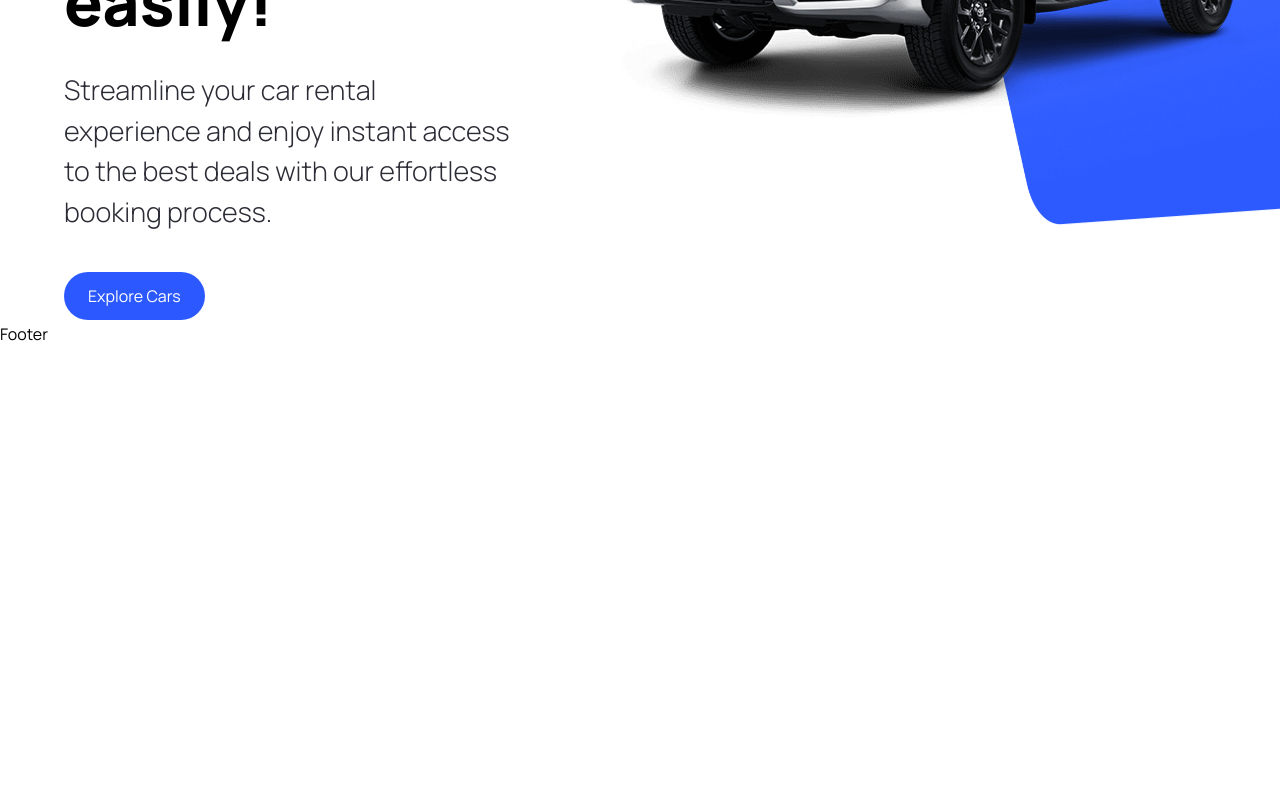
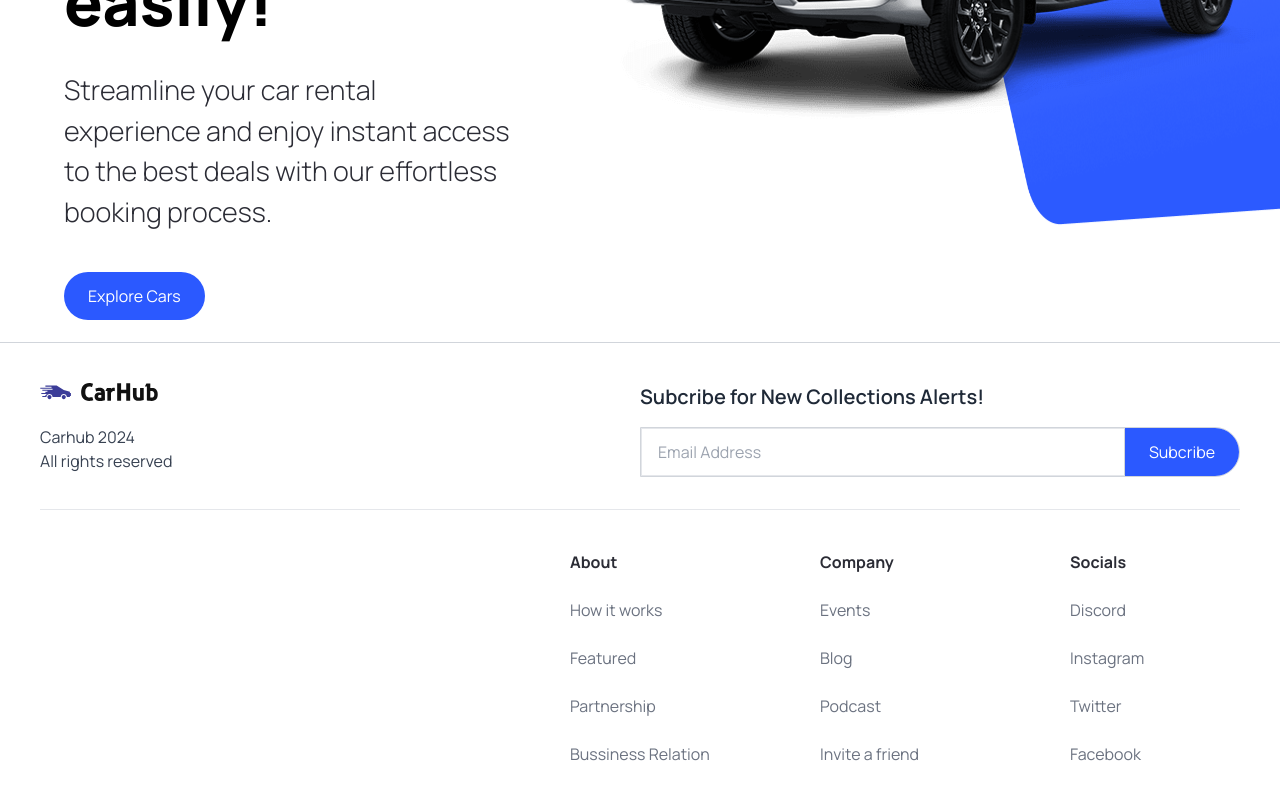
Before and after one commit to presh-codlin/car-hub, a Next.js app: page / in a window 1280 px wide. Shown: the part 478-1278 px from the top of the page. Before the commit the page ends 824 px from the top, so only its background shows below. Built offline with nearby package versions, Linux system fonts and the light colour scheme.

Commit message:
completed the footer section

```diff
--- a/components/features/Footer.tsx
+++ b/components/features/Footer.tsx
@@ -1,8 +1,47 @@
 import React from 'react'
+import Image from 'next/image';
+import Link from 'next/link';
+import Button from './Button';
+import { footerLinks } from '@/constants';
 
 function Footer() {
   return (
-    <div>Footer</div>
+    <footer className='flex flex-col text-black-100 mt-5 border-t border-gray-300 items-center'>
+        <div className='flex max-md:flex-col flex-wrap justify-between items-center gap-10 sm:px-16 lg:px-10 px-6 py-10 w-full lg:max-w-[1024px] xl:max-w-[10280px] laptop:max-w-[1440px]'>
+            <div className='w-full flex flex-wrap justify-between items-cneter gap-6 border-b border-gray-200 pb-8'>
+                <div className='flex flex-col justify-start items-start gap-6'>
+                    <Image src="/logo.svg" alt="logo" width={118} height={18} className='object-contain'/>
+                    <p className='text-base text-gray-700'>Carhub 2024<br/> All rights reserved </p>
+                </div>
+                <div className='flex w-1/2 flex-col justify-center items-start gap-4'>
+                    <label className='text-gray-800 font-semibold text-xl'>Subcribe for New Collections Alerts!</label>
+                    <div className='w-[100%] flex h-[50px] rounded-tr-full rounded-br-full items-center border border-gray-300'>
+                        <input type="Email" placeholder='Email Address' className='w-[100%] pl-4 h-full border border-r-gray-300'/>
+                        <Button
+                          btnType='submit'
+                          title="Subcribe"
+                          containerStyles="bg-primary-blue text-white rounded-tr-full rounded-br-full"
+                        />
+                    </div>
+                </div>
+            </div>
+            <div className='footer__links'>
+                {footerLinks.map((link)=> (
+                    <div key={link.title} className='footer__link'>
+                        <h3 className='font-bold'>{link.title}</h3>
+                        {link.links.map((item, index)=>(
+                            <Link key={index}
+                              href={item.url}
+                              className='text-gray-500'
+                            >
+                                {item.title}
+                            </Link>
+                        ))}
+                    </div>
+                ))}
+            </div>
+        </div>
+    </footer>
   )
 }
 
--- a/components/features/NavBar.tsx
+++ b/components/features/NavBar.tsx
@@ -1,4 +1,3 @@
-"use client";
 import React from 'react';
 import Button from './Button';
 import Image from 'next/image';
--- /dev/null
+++ b/constants/index.ts
@@ -0,0 +1,101 @@
+export const manufacturers = [
+    "Acura",
+    "Alfa Romeo",
+    "Aston Martin",
+    "Audi",
+    "Bentley",
+    "BMW",
+    "Buick",
+    "Cadillac",
+    "Chevrolet",
+    "Chrysler",
+    "Citroen",
+    "Dodge",
+    "Ferrari",
+    "Fiat",
+    "Ford",
+    "GMC",
+    "Honda",
+    "Hyundai",
+    "Infiniti",
+    "Jaguar",
+    "Jeep",
+    "Kia",
+    "Lamborghini",
+    "Land Rover",
+    "Lexus",
+    "Lincoln",
+    "Maserati",
+    "Mazda",
+    "McLaren",
+    "Mercedes-Benz",
+    "MINI",
+    "Mitsubishi",
+    "Nissan",
+    "Porsche",
+    "Ram",
+    "Rolls-Royce",
+    "Subaru",
+    "Tesla",
+    "Toyota",
+    "Volkswagen",
+    "Volvo",
+  ];
+
+  export const yearsOfProduction = [
+    { title: "Year", value: "" },
+    { title: "2015", value: "2015" },
+    { title: "2016", value: "2016" },
+    { title: "2017", value: "2017" },
+    { title: "2018", value: "2018" },
+    { title: "2019", value: "2019" },
+    { title: "2020", value: "2020" },
+    { title: "2021", value: "2021" },
+    { title: "2022", value: "2022" },
+    { title: "2023", value: "2023" },
+  ];
+
+  export const fuels = [
+    {
+      title: "Fuel",
+      value: "",
+    },
+    {
+      title: "Gas",
+      value: "Gas",
+    },
+    {
+      title: "Electricity",
+      value: "Electricity",
+    },
+  ];
+
+  export const footerLinks = [
+    {
+      title: "About",
+      links: [
+        { title: "How it works", url: "/" },
+        { title: "Featured", url: "/" },
+        { title: "Partnership", url: "/" },
+        { title: "Bussiness Relation", url: "/" },
+      ],
+    },
+    {
+      title: "Company",
+      links: [
+        { title: "Events", url: "/" },
+        { title: "Blog", url: "/" },
+        { title: "Podcast", url: "/" },
+        { title: "Invite a friend", url: "/" },
+      ],
+    },
+    {
+      title: "Socials",
+      links: [
+        { title: "Discord", url: "/" },
+        { title: "Instagram", url: "/" },
+        { title: "Twitter", url: "/" },
+        { title: "Facebook", url: "/" },
+      ],
+    },
+  ];
--- a/tailwind.config.ts
+++ b/tailwind.config.ts
@@ -27,7 +27,10 @@ module.exports = {
       backgroundImage: {
         'pattern': "url('/pattern.png')",
         'hero-bg': "url('/hero-bg.png')"
-      }
+      },
+      screens: {
+        laptop: "1440px"
+      },
     },
   },
   plugins: [],
```
